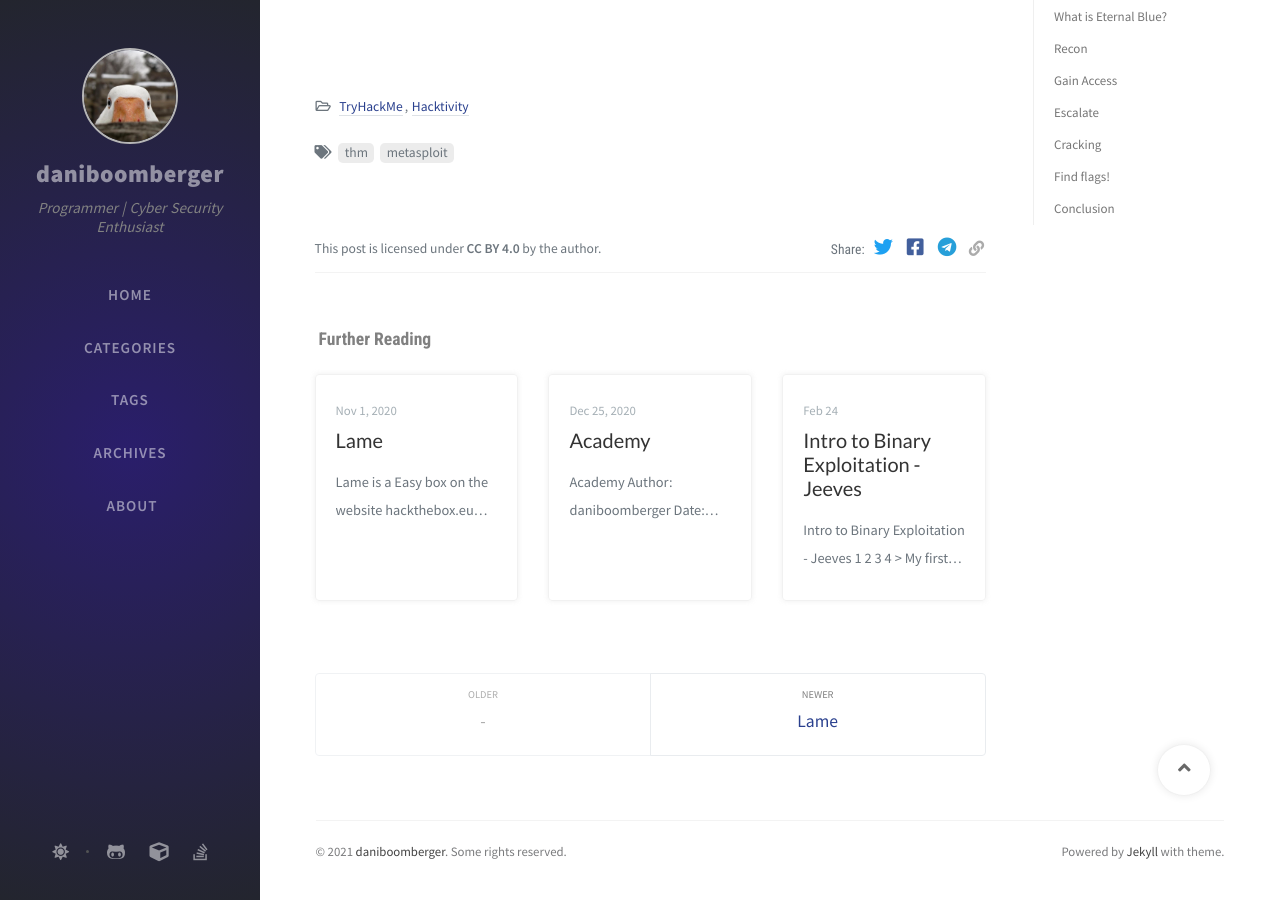
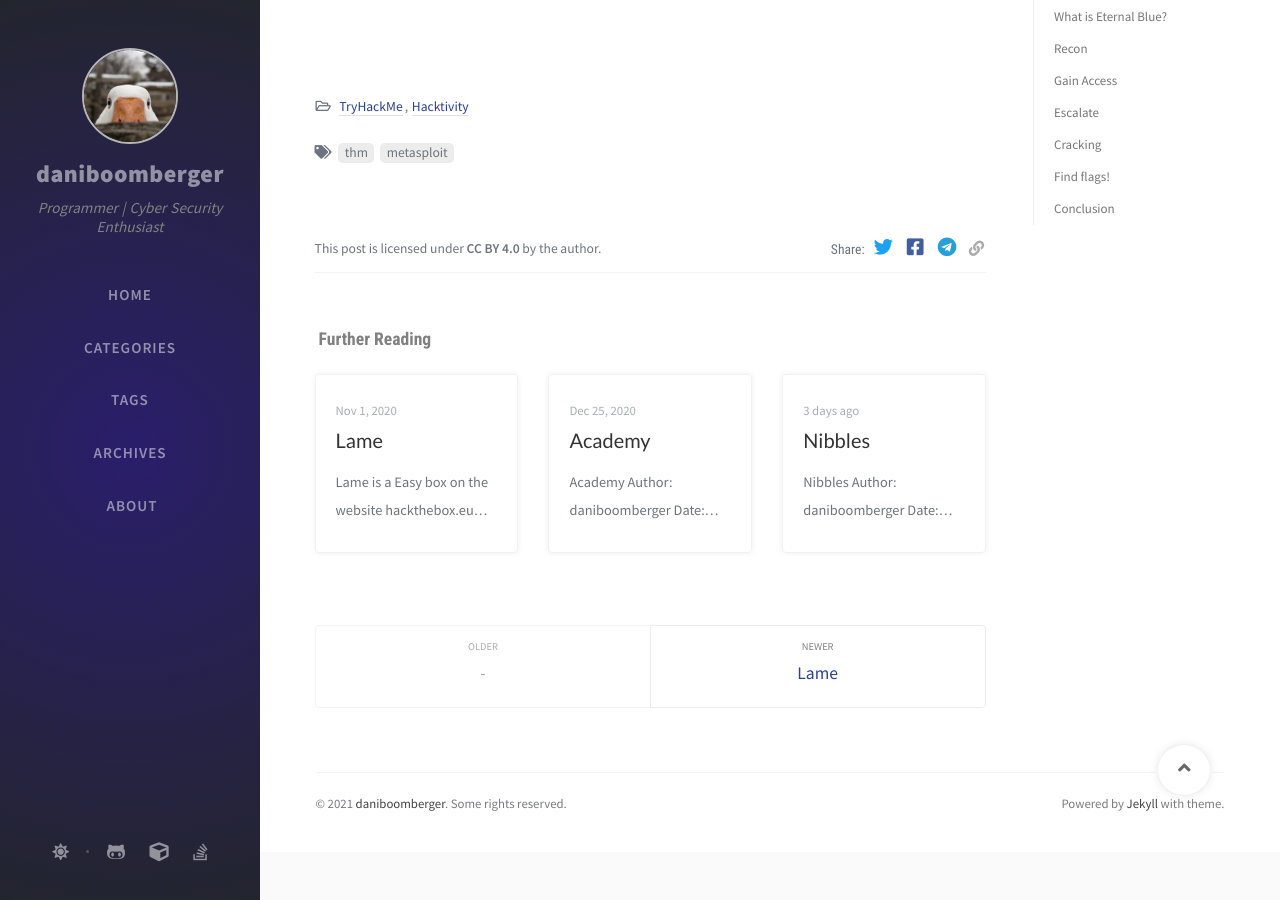
Before and after one commit to daniboomberger/daniboomberger.github.io, a Jekyll site: the page built from _posts/2020-11-22-eternal-blue.md, in a window 1280 px wide and 900 px high, scrolled down 4128 px. Built offline with Jekyll 4.4.1, drawn with Linux system fonts in a browser that asks for light colours; nearby versions of some CDN libraries; comment, search, counter and statistics services are not loaded; part of the change alters nothing that is shown.

Commit message:
nibbles writeup changed date and other cleanups

````diff
--- a/_posts/2021-07-23-nibbles.md
+++ b/_posts/2021-07-23-nibbles.md
@@ -2,7 +2,7 @@
 title: "Nibbles"
 layout: post
 author: "daniboomberger"
-date: 2020-11-20 18:13:44 +0530
+date: 2021-07-23 18:13:44 +0530
 categories: [HackTheBox,Machines]
 tags: [htb, afu, linux]
 math: true
@@ -104,11 +104,12 @@ Optionals requirements
 ## Nibbleblog vulnerability
 With the information which version is running, we can find an exploit for the same version. After reading the writeup about the `arbritary file upload` from the following resource:
 - https://curesec.com/blog/article/blog/NibbleBlog-403-Code-Execution-47.html
+
 In the Blog there is described that we can use the `My Image` plugin doesn't check the extension of the uploaded file. The plugin is also activated by default so as long no administrator disabled it it's open to exploit. For the Exploit there are Credentials needed to login into the frameworks dashboard.
 Obtaining the credentials wasn't the funniest part of the box it was just searching through directories and files on the website. In a users.xml file we se a username in plaintext and can assume there should be a password to find, which was a rabbit hole. The password was annoying since it was a guess [or maybe you can say easy password use] but nevertheless the password was `nibbles`.
 ```xml
-- http://10.10.10.75/nibbleblog/content/private/users.xml
-- Credentials: admin:nibbles
+# http://10.10.10.75/nibbleblog/content/private/users.xml
+# Credentials: admin:nibbles
 <users>
 <user username="admin">
 <id type="integer">0</id>
````
